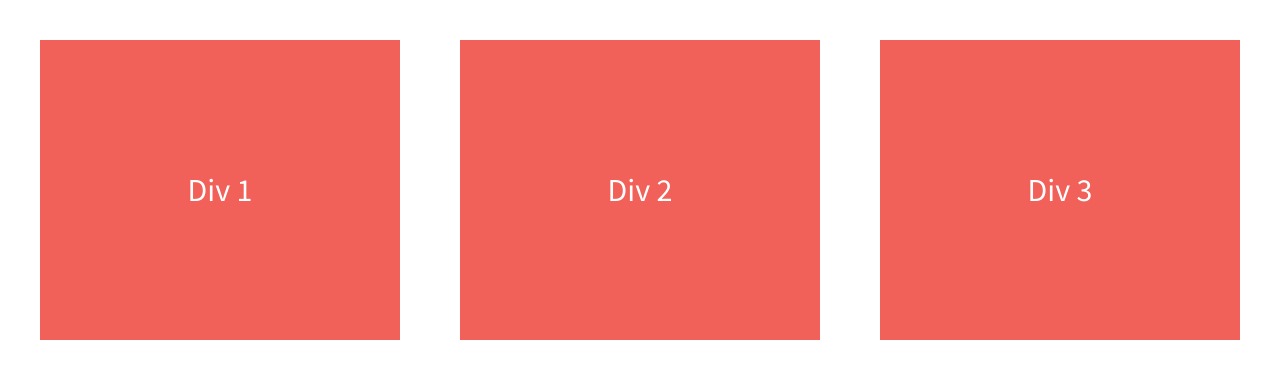
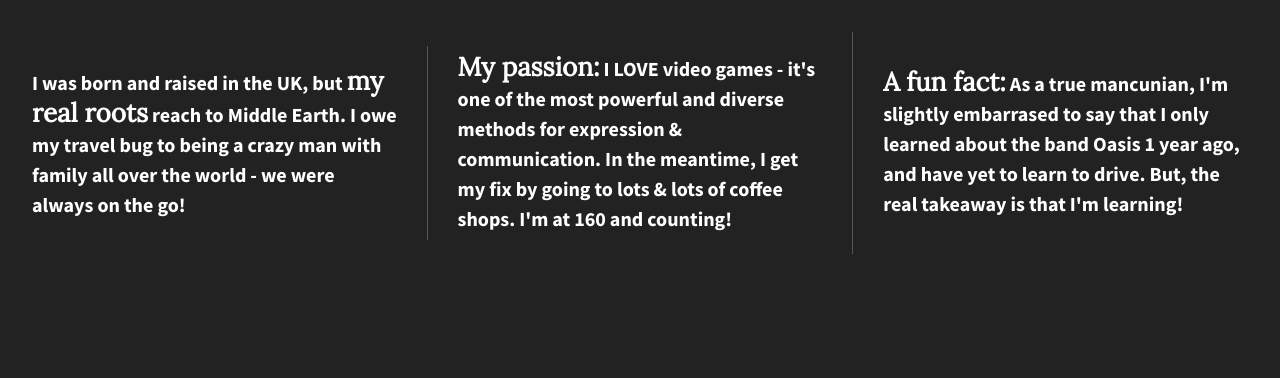
Before and after one commit to KingDanTeal/div-center, a plain HTML site: page index.html in a window 1280 px wide. Drawn offline with nearby package versions, Linux system fonts and the light colour scheme.

Commit message:
second commit

```diff
--- a/css/main.css
+++ b/css/main.css
@@ -95,38 +95,46 @@ textarea {
    Author's custom styles
    ========================================================================== */
 
-
+/*Large Background Image*/
 html {
-  background-color: #fff;
+  background-color: #222;
   height: 100%;
   width: 100%;
 }
 
 body {
   font-family: 'Source Sans Pro', sans-serif;
+  font-weight: 700;
   padding: 2em;
-  font-size: 1.25em;
+  color: #fff;
   height: 100%;
 }
 
 .wrapper {
   display: flex;
+  flex-flow: row wrap;
   justify-content: space-between;
+  align-items: center;
 }
 
-.div-1,
-.div-2,
-.div-3 {
+.div-1, .div-2, .div-3 {
   display: flex;
   justify-content: center;
-  align-items:center;
+  align-items: center;
   color: #fff;
   line-height: 1.5em;
-  font-size: 1.6em;
-  background-color: #f16059;
-  width: 30%;
-  height: 300px;
+  font-size: 1.25em;
+  /* width: 30%; */
+  height: auto;
 }
+
+.wrapper span {
+  font-family: 'Lora', sans-serif;
+  font-size: 1.3em;
+}
+
+
+
 
 /* ==========================================================================
    Helper classes
@@ -208,6 +216,16 @@ body {
    Modify as content requires.
    ========================================================================== */
 
+@media all and (min-width: 1200px) {
+    .div-1, .div-2, .div-3 {
+      flex-basis: 30%;
+    }
+
+    .div-1, .div-2 {
+      border-right: 1px solid #555;
+      padding-right: 30px;
+    }
+}
 
 @media print,
        (-webkit-min-device-pixel-ratio: 1.25),
--- a/index.html
+++ b/index.html
@@ -3,7 +3,7 @@
     <head>
         <meta charset="utf-8">
         <meta http-equiv="x-ua-compatible" content="ie=edge">
-        <title>Yay! I'm a grid!</title>
+        <title>Stuff about me.</title>
         <meta name="description" content="">
         <meta name="viewport" content="width=device-width, initial-scale=1">
 
@@ -13,8 +13,7 @@
         <link rel="stylesheet" href="css/normalize.css">
         <link rel="stylesheet" href="css/main.css">
         <script src="js/vendor/modernizr-2.8.3.min.js"></script>
-        <link href='http://fonts.googleapis.com/css?family=Lora:700' rel='stylesheet' type='text/css'>
-        <link href='http://fonts.googleapis.com/css?family=Source+Sans+Pro:400,700' rel='stylesheet' type='text/css'>
+        <link href="https://fonts.googleapis.com/css?family=Lora|Source+Sans+Pro:400,700" rel="stylesheet">
     </head>
     <body>
         <!--[if lt IE 8]>
@@ -24,13 +23,13 @@
         <!-- Add your site or application content here -->
         <section class="wrapper">
             <div class="div-1">
-                Div 1
+                <p>I was born and raised in the UK, but <span>my real roots</span> reach to Middle Earth. I owe my travel bug to being a crazy man with family all over the world - we were always on the go!</p>
             </div>
             <div class="div-2">
-                Div 2
+                <p><span>My passion:</span> I LOVE video games - it's one of the most powerful and diverse methods for expression & communication. In the meantime, I get my fix by going to lots & lots of coffee shops. I'm at 160 and counting!</p>
             </div>
             <div class="div-3">
-                Div 3
+                <p><span>A fun fact:</span> As a true mancunian, I'm slightly embarrased to say that I only learned about the band Oasis 1 year ago, and have yet to learn to drive. But, the real takeaway is that I'm learning!</p>
             </div>
         </section>
 
```
